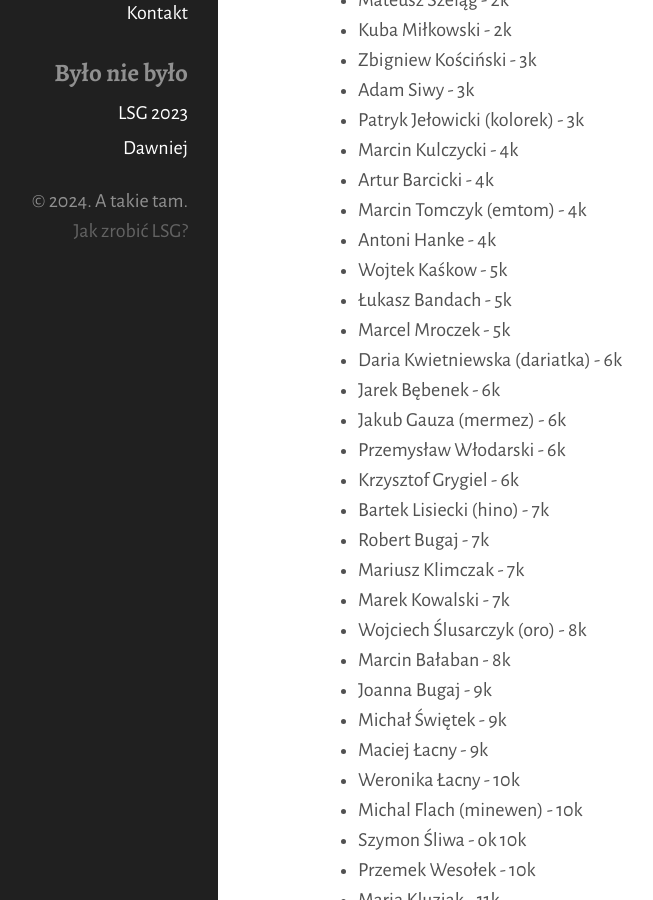
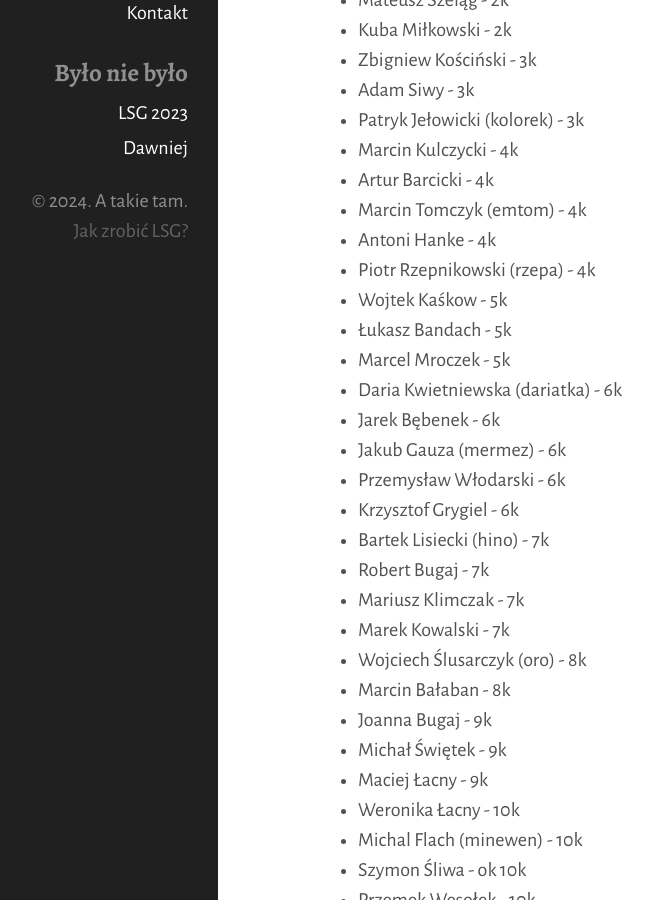
Before and after one commit to tasuki/lsg, a Jekyll site: the page built from zarejestrowani.md, in a window 1280 px wide and 900 px high, scrolled down 735 px. Shown: the whole window, without its empty margins (142-795 px from the left). Built offline with Jekyll 4.4.1, drawn with Linux system fonts in a browser that asks for light colours.

Commit message:
Update zarejestrowani.md

```diff
--- a/zarejestrowani.md
+++ b/zarejestrowani.md
@@ -35,6 +35,7 @@ Zarejestrowani uczestnicy, mniej więcej według stopnia:
 - Artur Barcicki - 4k
 - Marcin Tomczyk (emtom) - 4k
 - Antoni Hanke - 4k
+- Piotr Rzepnikowski (rzepa) - 4k
 - Wojtek Kaśkow - 5k
 - Łukasz Bandach - 5k
 - Marcel Mroczek - 5k
```
Also changed, not shown: other parts of zarejestrowani.md (+1 -0 lines).
